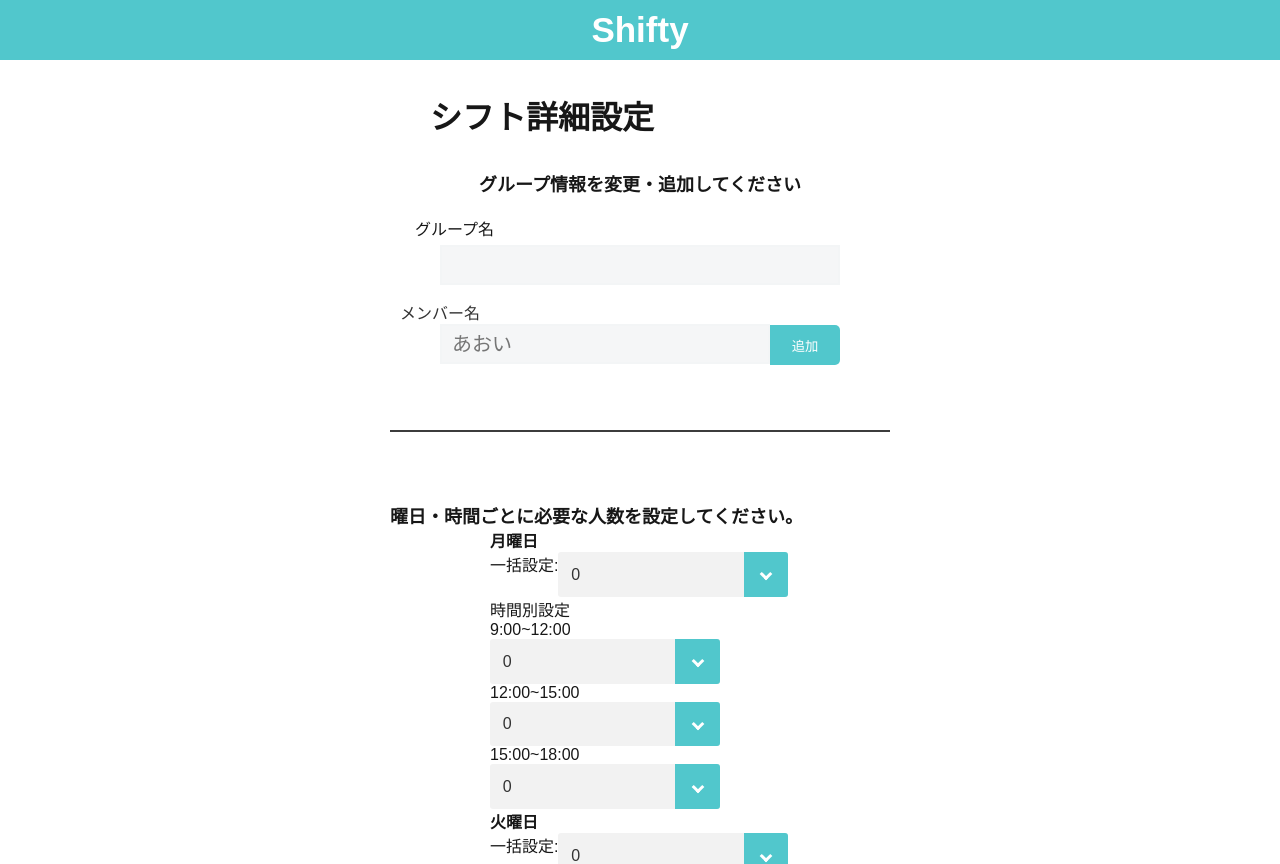
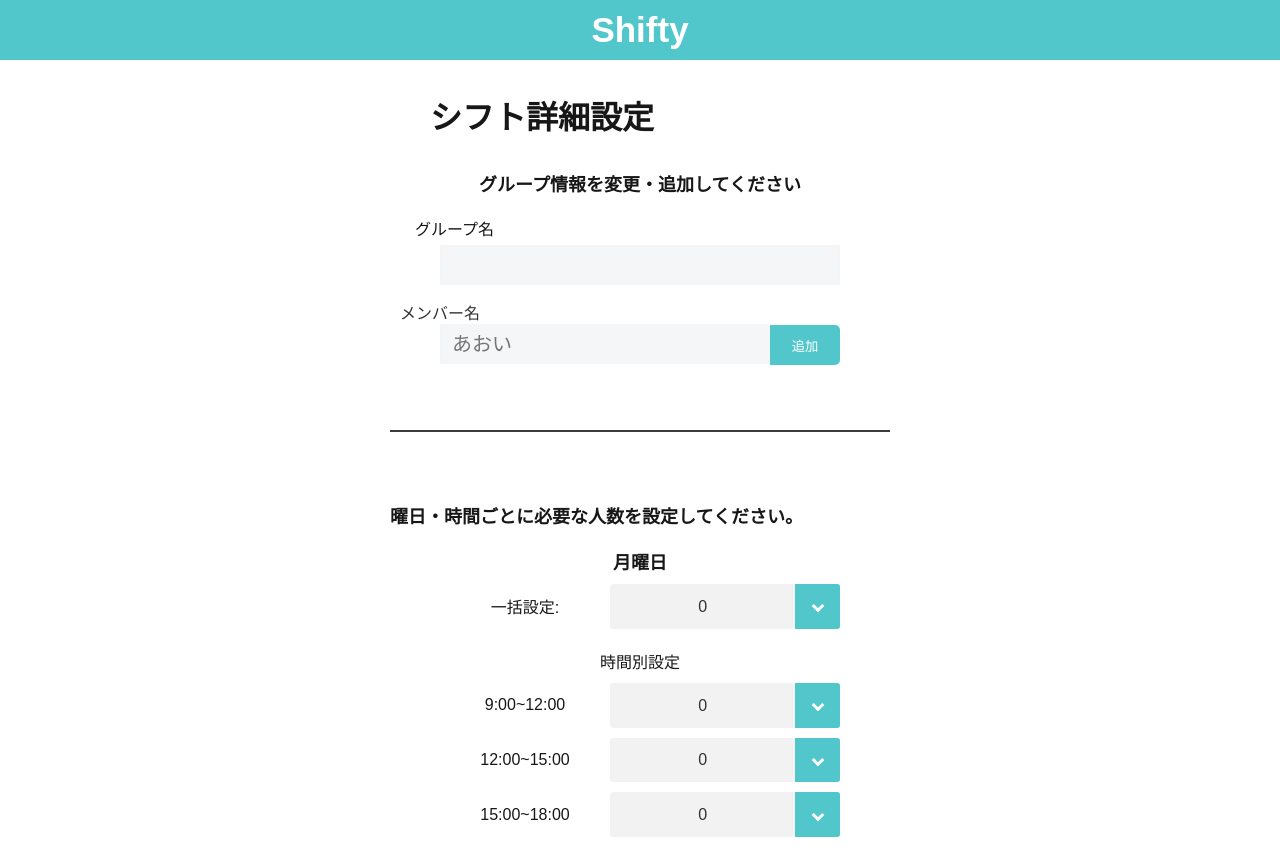
Before and after one commit to yuuri-dev/Shityj-app0507, a Next.js app: page /groupName/setting in a window 1280 px wide. Shown: the top 864 px of the page. Built offline with nearby package versions, Linux system fonts and the light colour scheme.

Commit message:
settingページのデザインを変更

```diff
--- a/src/components/ButtonBlue/ButtonBlue.module.css
+++ b/src/components/ButtonBlue/ButtonBlue.module.css
@@ -1,5 +1,5 @@
 .button{
-    width: 90%;
+    width: 70%;
     height: 60px;
     border: none;
     border-radius: 30px;
--- a/src/components/RequiredNumberSetting/RequiredNumberSetting.module.css
+++ b/src/components/RequiredNumberSetting/RequiredNumberSetting.module.css
@@ -1,5 +1,5 @@
 .contents {
-    width: 60%;
+    width: 80%;
     max-width: 500px;
     margin: 0 auto;
   }
--- a/src/components/ShiftInputEachDay/ShiftInputEachDay.module.css
+++ b/src/components/ShiftInputEachDay/ShiftInputEachDay.module.css
@@ -1,13 +1,16 @@
 .contents{
+    padding: 20px 0;
 }
 .dayTitle{
-    font-size: 16px;
+    font-size: 18px;
+    text-align: center;
 }
 .innerSetting{
     display: flex;
+    margin-top: 10px;
 }
-.p{
-
+.settingTitle{
+    margin: auto;
 }
 
 /* selectbox */
@@ -53,18 +56,13 @@
     color: #333;
     font-size: 1em;
     cursor: pointer;
+    text-align: center;
 }
 
 .selectbox-1 select:focus {
     outline: 2px solid #51C7CC;
 }
-
-
-.input{
-    width: 200px;
-    height: 30px;
+.titleTimeSeparated{
     text-align: center;
+    margin-top: 20px;
 }
-.inner{
-    margin: 0 auto;
-}
--- a/src/components/ShiftInputEachDay/index.jsx
+++ b/src/components/ShiftInputEachDay/index.jsx
@@ -38,7 +38,7 @@ const ShiftInputEachDay = ({
     <div className={styles.contents}>
       <h2 className={styles.dayTitle}>{day}曜日</h2>
       <div className={styles.innerSetting}>
-        <p className={styles.p}>一括設定:</p>
+        <p className={styles.settingTitle}>一括設定:</p>
 
         <label className={styles['selectbox-1']}>
           <select value={selectedBulk} onChange={(e) => handleBulkChange(e)}>
@@ -67,12 +67,12 @@ const ShiftInputEachDay = ({
         </label>
       </div>
 
-      <p>時間別設定</p>
+      <p className={styles.titleTimeSeparated}>時間別設定</p>
       {timeSlots.map((v, i) => {
         const value = groupRequireNumberArray[dayIndex][i];
         return (
-          <div className={styles.inner} key={i}>
-            <p className={styles.p}>{v}</p>
+          <div className={styles.innerSetting} key={i}>
+            <p className={styles.settingTitle}>{v}</p>
             <label className={styles['selectbox-1']}>
               <select
                 value={value}
--- a/src/pages/groupName/setting.jsx
+++ b/src/pages/groupName/setting.jsx
@@ -5,23 +5,23 @@ import RequiredNumberSetting from '@/components/RequiredNumberSetting';
 import { useRouter } from 'next/router';
 import PageTitle from '@/components/PageTitle';
 import ButtonBlue from '@/components/ButtonBlue';
-import styles from "./setting.module.css"
+import styles from './setting.module.css';
 
 const Setting = () => {
-  const router = useRouter()
+  const router = useRouter();
   const {
     groupName,
     setGroupName,
     maxDateToWork,
     setMaxDateToWork,
     maxHoursToWork,
-    setMaxHoursToWork
+    setMaxHoursToWork,
   } = useContext(GroupContext);
 
   const handleSetDetail = (e) => {
     e.preventDefault();
-    router.push("./groupPage")
-  }
+    router.push('./groupPage');
+  };
 
   return (
     <div className={styles.contents}>
@@ -47,6 +47,7 @@ const Setting = () => {
 
       <div className={styles.border}></div>
 
+      <div className={styles.settingMax}>
         <h2 className={styles.h2}>
           連続で勤務できる日数の指定、１日で勤務できる時間の最大値を設定してください。
         </h2>
@@ -64,6 +65,8 @@ const Setting = () => {
           value={maxHoursToWork}
           onChange={(e) => setMaxHoursToWork(e.target.value)}
         />
+      </div>
+
       <ButtonBlue func={(e) => handleSetDetail(e)}>決定</ButtonBlue>
     </div>
   );
--- a/src/pages/groupName/setting.module.css
+++ b/src/pages/groupName/setting.module.css
@@ -1,6 +1,7 @@
 .contents {
   width: 90%;
   margin: 0 auto;
+  margin-bottom: 100px;
 }
 .p {
   margin:20px 0 5px 15px;
@@ -49,6 +50,10 @@
   padding-left: 10px;
 }
 
+.settingMax{
+  padding-bottom: 100px;
+}
+
 @media (min-width: 767px) {
   .contents{
     width: 500px;
```
Lines whose indentation alone changed are shown as unchanged.
